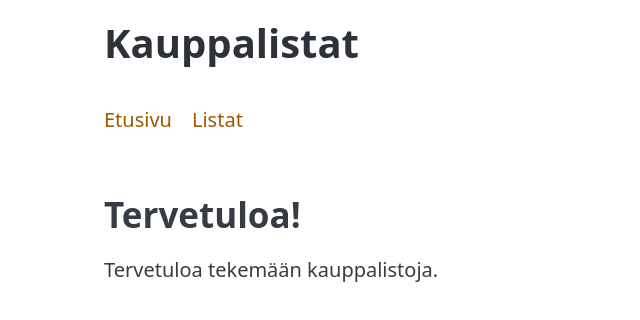
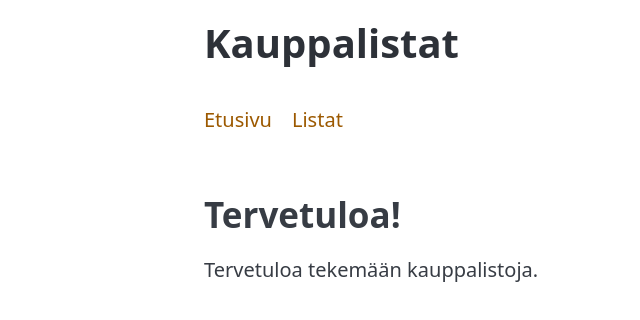
Before and after one commit to Raision-seudun-koulutuskuntayhtyma/kauppalista24, a SvelteKit app in the folder kauppalista/: page / in a window 1280 px wide. Shown: the top 320 px of the page, without its empty margins (136-776 px from the left). Built offline with nearby package versions, Linux system fonts and the light colour scheme.

Commit message:
Pienennä maksimileveyttä

```diff
--- a/kauppalista/src/routes/+layout.svelte
+++ b/kauppalista/src/routes/+layout.svelte
@@ -22,6 +22,6 @@
     header,
     main,
     footer {
-        max-width: 40em;
+        max-width: 30em;
     }
 </style>
```
